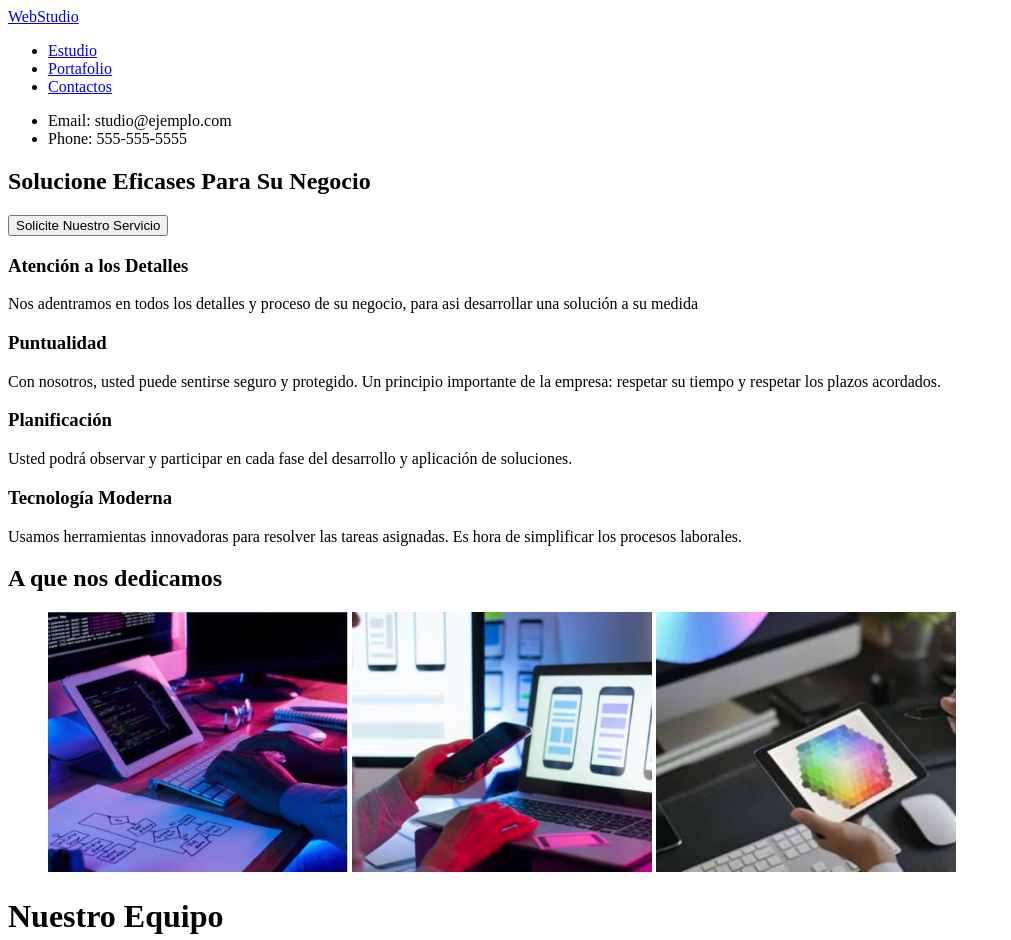
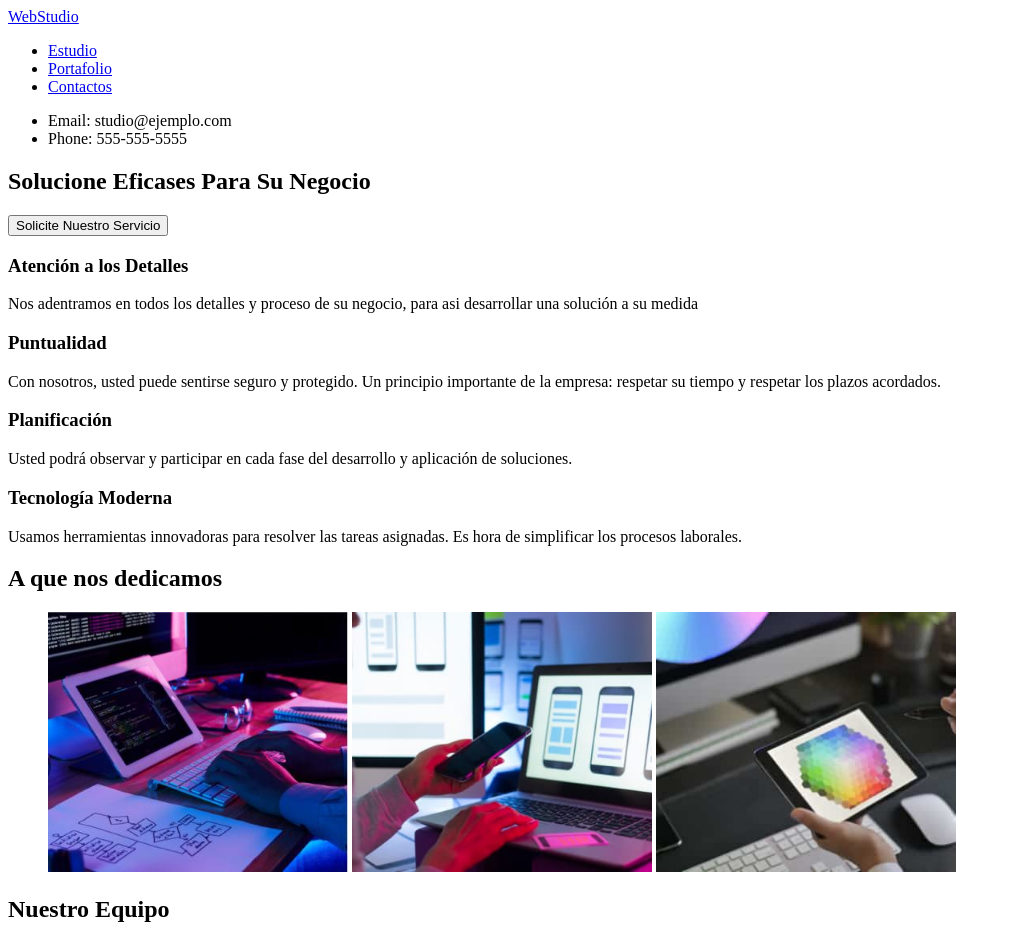
Before and after one commit to anaybp24/goit-markup-hw-01, a plain HTML site: page Index.html in a window 1280 px wide. Shown: the top 940 px of the page, without its empty margins (0-1011 px from the left). Drawn offline with Linux system fonts and the light colour scheme; files whose address does not match are found by name.

Commit message:
Html Template

```diff
--- a/Index.html
+++ b/Index.html
@@ -63,7 +63,7 @@
       <img src="imagen.jpg" alt="Celular" width="300" height="260"/>
       <img src="caja 3.jpg" alt="Tablet" width="300" height="260"/>
     </ol>
-    <h1>Nuestro Equipo</h1>
+    <h2>Nuestro Equipo</h2>
     <ul>
       <li>
         <img
```
